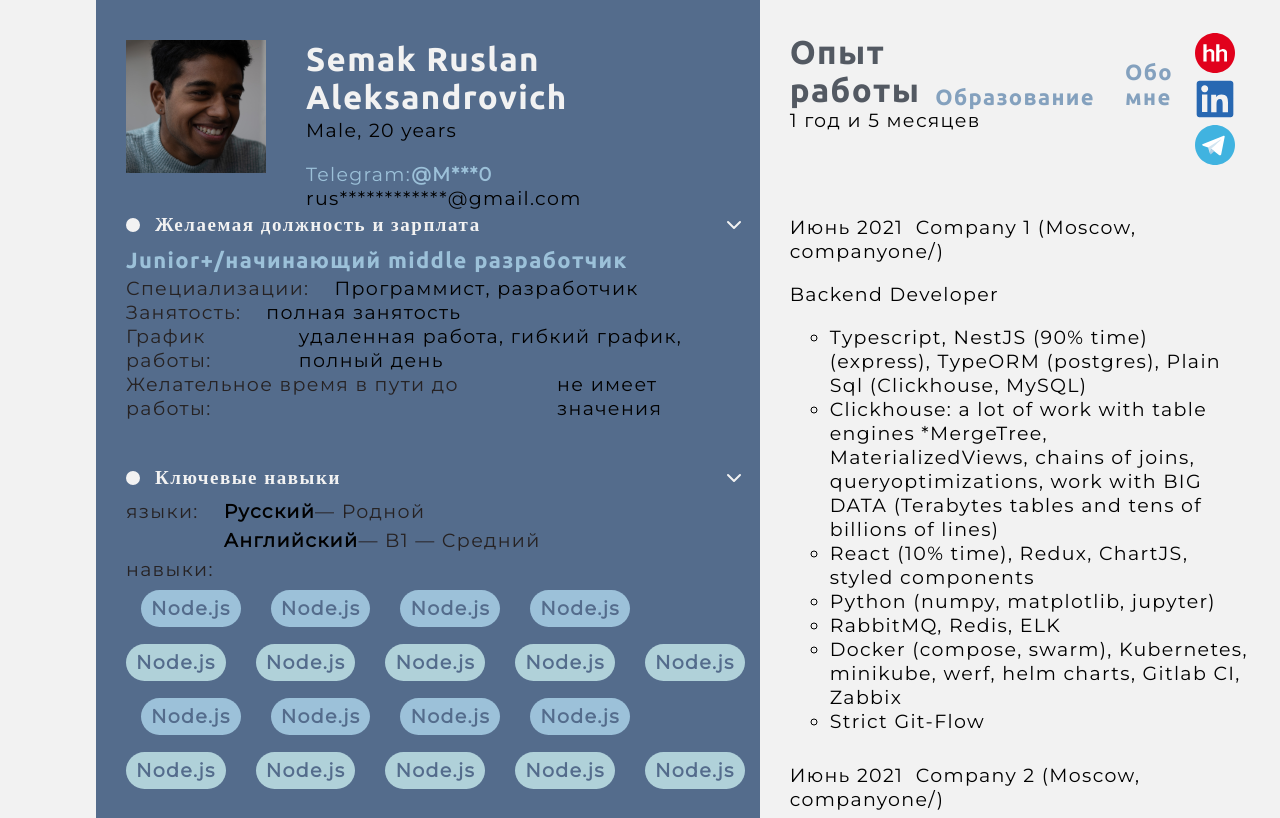
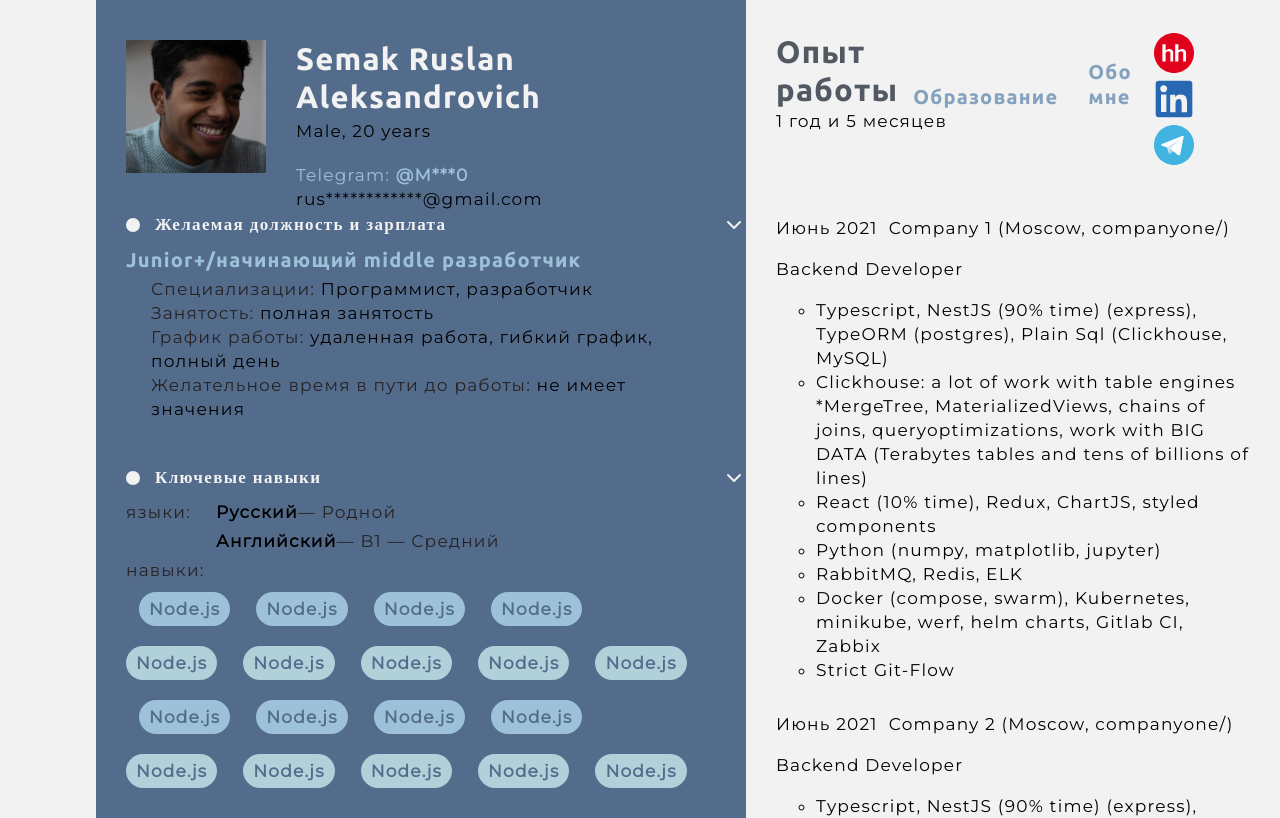
Before and after one commit to 21shunya/some_man, a React (Create React App) app: page / in a window 1280 px wide. Shown: the top 818 px of the page. Built offline with nearby package versions, Linux system fonts and the light colour scheme; a web font is replaced by a local one.

Commit message:
update styles

```diff
--- a/src/StaticInfo/Header.js
+++ b/src/StaticInfo/Header.js
@@ -2,13 +2,10 @@ import React from "react";
 
 const styles = {
     tg: {
-        display: 'flex',
-        flexDirection: 'row',
         color: '#9CC1D9',
     },
     p: {
         fontWeight: 700,
-        margin: 0,
     }
 }
 
@@ -33,7 +30,7 @@ export default function Header() {
                 </div>
                 <div className="communication">
                     <div style={styles.tg}>
-                        Telegram: <p style={styles.p}>{staticHeader.tg}</p>
+                        Telegram: <sapn style={styles.p}>{staticHeader.tg}</sapn>
                     </div>
                     <div>
                         {staticHeader.email}
--- a/src/StaticInfo/Position.js
+++ b/src/StaticInfo/Position.js
@@ -5,7 +5,7 @@ export default function Position(props) {
     <div className="static-item">
       <div className="static-item-title">
         <div className="title-marker">
-          <p className="ellipse"></p>
+          <span className="ellipse"></span>
           {props.position.title}
         </div>
         <img src="icons.svg" />
@@ -14,8 +14,8 @@ export default function Position(props) {
         <div className="positiion-name">{props.position.pos}</div>
         <ul className="static-info-list">
           {props.position.info.map((item, index) => (
-            <li className="pos-info-item" key={index}>
-              <p className="text-secondary">{item.name}:</p> {item.descr}
+            <li key={index}>
+              <span className="text-secondary">{item.name}: </span> {item.descr}
             </li>
           ))}
         </ul>
--- a/src/StaticInfo/SkillShape.js
+++ b/src/StaticInfo/SkillShape.js
@@ -6,7 +6,7 @@ export default function SkillShape({ item, color, index }) {
     color: "#546C8C",
     borderRadius: "20px",
     padding: "7px 10px",
-    margin: "0 15px",
+    margin: "0 13px",
   };
 
   if (color === "blue") {
--- a/src/StaticInfo/Skills.js
+++ b/src/StaticInfo/Skills.js
@@ -13,24 +13,24 @@ export default function Skills(props) {
     <div className="static-item">
       <div className="static-item-title">
         <div className="title-marker">
-          <p className="ellipse"></p>
+          <span className="ellipse"></span>
           {props.skills.title}
         </div>
         <img src="icons.svg" />
       </div>
       <div className="pos-info-item">
-        <p className="text-secondary">языки:</p>
+        <span className="text-secondary">языки:</span>
         <ul className="static-info-list">
           {props.skills.langs.map((lang, index) => (
             <li className="pos-info-item" key={index}>
-              <p style={styles.langName}>{lang.name} </p>
-              <p className="text-secondary">{lang.descr}</p>
+              <span style={styles.langName}>{lang.name} </span>
+              <sapn className="text-secondary">{lang.descr}</sapn>
             </li>
           ))}
         </ul>
       </div>
       <div>
-        <p className="text-secondary">навыки:</p>
+        <sapn className="text-secondary">навыки:</sapn>
         <ul className="shape_list">
           {props.skills.skls.map((line, index) => {
             return <Shapes key={index} line={line} index={index}/>;
--- a/src/index.css
+++ b/src/index.css
@@ -5,7 +5,7 @@ body {
   font-family: "Bellota Text", "Montserrat", cursive, sans-serif;
   font-style: normal;
   font-weight: 400;
-  font-size: 19px;
+  font-size: 17px;
   line-height: 24px;
   letter-spacing: 0.07em;
   margin: 0;
@@ -43,14 +43,14 @@ body {
   display: flex;
   flex-direction: column;
   box-sizing: border-box;
-  margin-left: 40px;
+  margin-left: 30px;
 }
 
 .myName {
   font-family: "Ubuntu", sans-serif;
   font-style: normal;
   font-weight: 700;
-  font-size: 33px;
+  font-size: 31px;
   line-height: 38px;
   color: #f2f2f2;
   padding-bottom: 3px;
@@ -92,7 +92,7 @@ body {
   font-family: "Bellota Text";
   font-style: normal;
   font-weight: 700;
-  font-size: 19px;
+  font-size: 17px;
   line-height: 24px;
   /* identical to box height */
 
@@ -130,7 +130,7 @@ body {
   font-family: "Ubuntu";
   font-style: normal;
   font-weight: 500;
-  font-size: 22px;
+  font-size: 20px;
   line-height: 25px;
   color: #9cc1d9;
   padding-bottom: 5px;
@@ -139,7 +139,7 @@ body {
 .static-info-list {
   list-style-type: none;
   padding: 0;
-  margin: 0;
+  margin: 0 25px;
 }
 
 .pos-info-item {
@@ -198,7 +198,7 @@ p.text-secondary {
   font-family: "Ubuntu";
   font-style: normal;
   font-weight: 700;
-  font-size: 33px;
+  font-size: 31px;
   line-height: 38px;
   color: #535962;
 }
@@ -207,7 +207,7 @@ p.text-secondary {
   font-family: "Ubuntu";
   font-style: normal;
   font-weight: 500;
-  font-size: 22px;
+  font-size: 20px;
   line-height: 25px;
   color: #84a1be;
   padding: 0 15px;
```
